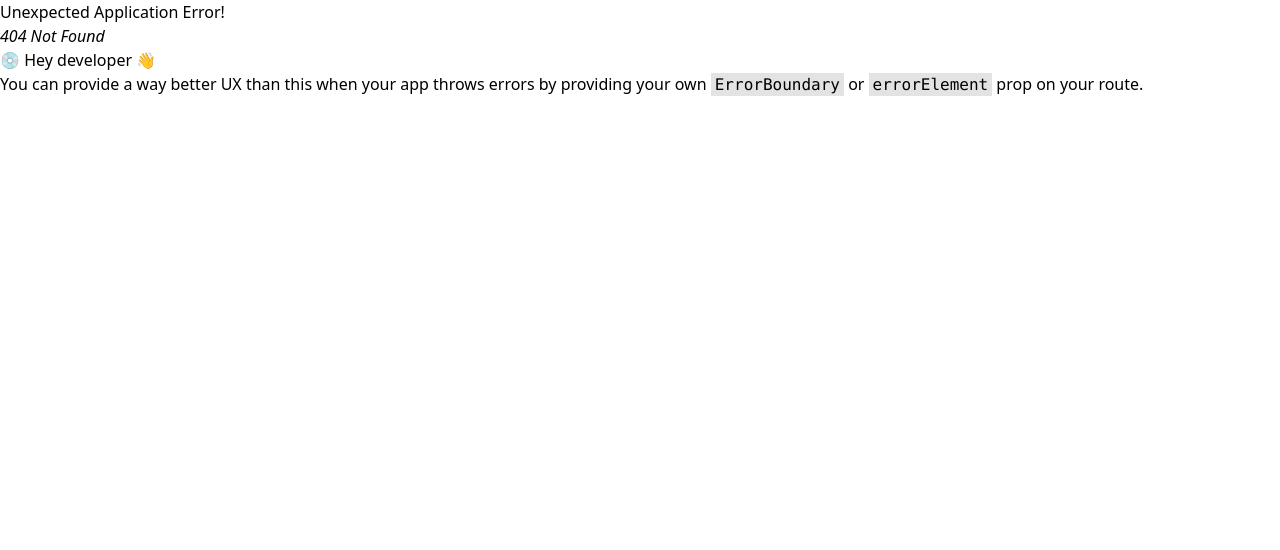
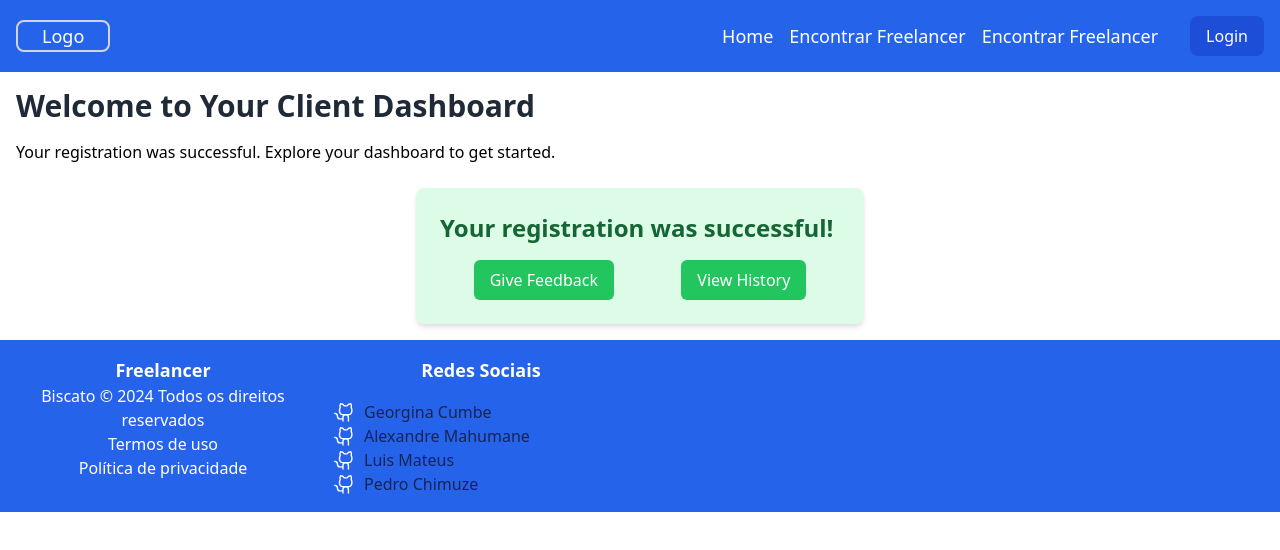
Before and after one commit to AlexandreMahumane/biscato_frontend, a React (Vite) app: page /client in a window 1280 px wide. Before the commit this address had no page. Shown: the top 550 px of the page. Built offline with nearby package versions, Linux system fonts and the light colour scheme.

Commit message:
add home page client

```diff
--- a/package.json
+++ b/package.json
@@ -15,6 +15,7 @@
     "react": "^18.3.1",
     "react-dom": "^18.3.1",
     "react-icons": "^5.2.1",
+    "react-modal": "^3.16.1",
     "react-router-dom": "^6.26.0"
   },
   "devDependencies": {
--- /dev/null
+++ b/src/apiConfig/index.js
@@ -0,0 +1,5 @@
+import axios from 'axios'
+
+export const api = axios.create({
+    baseURL: "https://localhost:8080"
+})
--- a/src/components/header/index.jsx
+++ b/src/components/header/index.jsx
@@ -17,6 +17,25 @@ export const Header = () => {
     toggleMenu();
   };
 
+  const handleSubmit = async (e) => {
+    e.preventDefault();
+    try {
+      const response = await axios.post('/auth', {
+        identifier,
+        password
+      });
+      setSuccessMessage('Login successfully.');
+      console.log(response.data);
+
+      // Set a timeout to show options after a few seconds
+      setTimeout(() => {
+        setShowOptions(true);
+      }, 3000);
+      navigate('/client')
+    } catch (error) {
+      console.error('Error Login user', error);
+    }
+  };
   const handleSignupClick = () => {
     setShowSignup(true);
     setShowLogin(false);
@@ -136,6 +155,7 @@ export const Header = () => {
               </label>
               <button
                 type="submit"
+                onSubmit={handleSubmit}
                 className="w-full bg-blue-500 text-white py-2 px-4 rounded-md hover:bg-blue-600 focus:outline-none focus:ring-2 focus:ring-blue-500 focus:ring-opacity-50"
               >
                 Login
--- /dev/null
+++ b/src/pages/ClientMain.jsx
@@ -0,0 +1,88 @@
+import React, { useState } from 'react';
+import Modal from 'react-modal';
+import { Header } from '../components/header';
+import { Footer } from '../components/footer';
+
+
+Modal.setAppElement('#root');
+
+const ClientMain = () => {
+  const [modalIsOpen, setModalIsOpen] = useState(false);
+  const [modalContent, setModalContent] = useState('');
+
+  const successMessage = "Your registration was successful!";
+
+  const handleOptionClick = (option) => {
+    switch (option) {
+      case 'feedback':
+        setModalContent('Feedback sent successfully!');
+        setModalIsOpen(true);
+        break;
+      case 'history':
+        setModalContent(
+          `
+          History of services:
+          - Service 1: Date: 2024-08-01, Time: 10:00 AM, Service: Consultation
+          - Service 2: Date: 2024-08-03, Time: 02:00 PM, Service: Follow-up
+          `
+        );
+        setModalIsOpen(true);
+        break;
+      default:
+        console.log('Unknown option:', option);
+    }
+  };
+
+  const closeModal = () => {
+    setModalIsOpen(false);
+  };
+
+  return (
+    <>
+      <Header />
+      <div className="container mx-auto p-4">
+        <h1 className="text-3xl font-semibold text-gray-800 mb-4">Welcome to Your Client Dashboard</h1>
+        <p>Your registration was successful. Explore your dashboard to get started.</p>
+        <div className="bg-green-100 text-green-800 p-6 rounded-lg shadow-md max-w-md mx-auto mt-6">
+          <h2 className="text-2xl font-semibold mb-4">{successMessage}</h2>
+          <div className="flex justify-around mt-4">
+            <button
+              onClick={() => handleOptionClick('feedback')}
+              className="bg-green-500 text-white py-2 px-4 rounded-md hover:bg-green-600 focus:outline-none focus:ring-2 focus:ring-green-500 focus:ring-opacity-50"
+            >
+              Give Feedback
+            </button>
+            <button
+              onClick={() => handleOptionClick('history')}
+              className="bg-green-500 text-white py-2 px-4 rounded-md hover:bg-green-600 focus:outline-none focus:ring-2 focus:ring-green-500 focus:ring-opacity-50"
+            >
+              View History
+            </button>
+          </div>
+        </div>
+      </div>
+      <Footer />
+
+      <Modal
+        isOpen={modalIsOpen}
+        onRequestClose={closeModal}
+        contentLabel="Information"
+        className="fixed inset-0 flex items-center justify-center bg-black bg-opacity-50"
+        overlayClassName="fixed inset-0 bg-black bg-opacity-50"
+      >
+        <div className="bg-white p-6 rounded-lg max-w-md mx-auto">
+          <h2 className="text-xl font-semibold mb-4">Notification</h2>
+          <p>{modalContent}</p>
+          <button
+            onClick={closeModal}
+            className="mt-4 bg-blue-500 text-white py-2 px-4 rounded-md hover:bg-blue-600 focus:outline-none focus:ring-2 focus:ring-blue-500 focus:ring-opacity-50"
+          >
+            Close
+          </button>
+        </div>
+      </Modal>
+    </>
+  );
+};
+
+export default ClientMain;
--- a/src/pages/ClientSignup.jsx
+++ b/src/pages/ClientSignup.jsx
@@ -15,7 +15,7 @@ export const ClientRegistrationForm = () => {
   const handleSubmit = async (e) => {
     e.preventDefault();
     try {
-      const response = await axios.post('/api/register/client', {
+      const response = await api.post('/user', {
         name,
         phone,
         password
@@ -27,7 +27,7 @@ export const ClientRegistrationForm = () => {
       setTimeout(() => {
         setShowOptions(true);
       }, 3000);
-
+      navigate('/client')
     } catch (error) {
       console.error('Error registering client', error);
     }
--- a/src/pages/FreelancerSignup.jsx
+++ b/src/pages/FreelancerSignup.jsx
@@ -17,7 +17,7 @@ export const FreelancerRegistrationForm = () => {
   const handleSubmit = async (e) => {
     e.preventDefault();
     try {
-      const response = await axios.post('/api/register/client', {
+      const response = await axios.post('/freelancer', {
         name,
         phone,
         documentType,
@@ -31,6 +31,7 @@ export const FreelancerRegistrationForm = () => {
       setTimeout(() => {
         setShowOptions(true);
       }, 3000);
+      navigate('/FreelancerProfile');
 
     } catch (error) {
       console.error('Error registering client', error);
--- a/src/router.jsx
+++ b/src/router.jsx
@@ -8,6 +8,7 @@ import { ClientRegistrationForm } from "./pages/ClientSignup";
 import { SearchFreelancer } from "./pages/SearchFreelancer";
 import { FreelancerProfile } from "./pages/FreelancerProfile";
 import Main from "./pages/main";
+import ClientMain from "./pages/ClientMain";
 
 
 export const route = createBrowserRouter([
@@ -18,6 +19,10 @@ export const route = createBrowserRouter([
     {
      path: "/signup/client",
      element: <ClientRegistrationForm/>
+    },
+    {
+     path: "/client",
+     element: <ClientMain/>
     },
     {
      path: "/signup/freelancer",
```
Also changed, not shown: 1 other file (tests, documents, lock files or other folders).
